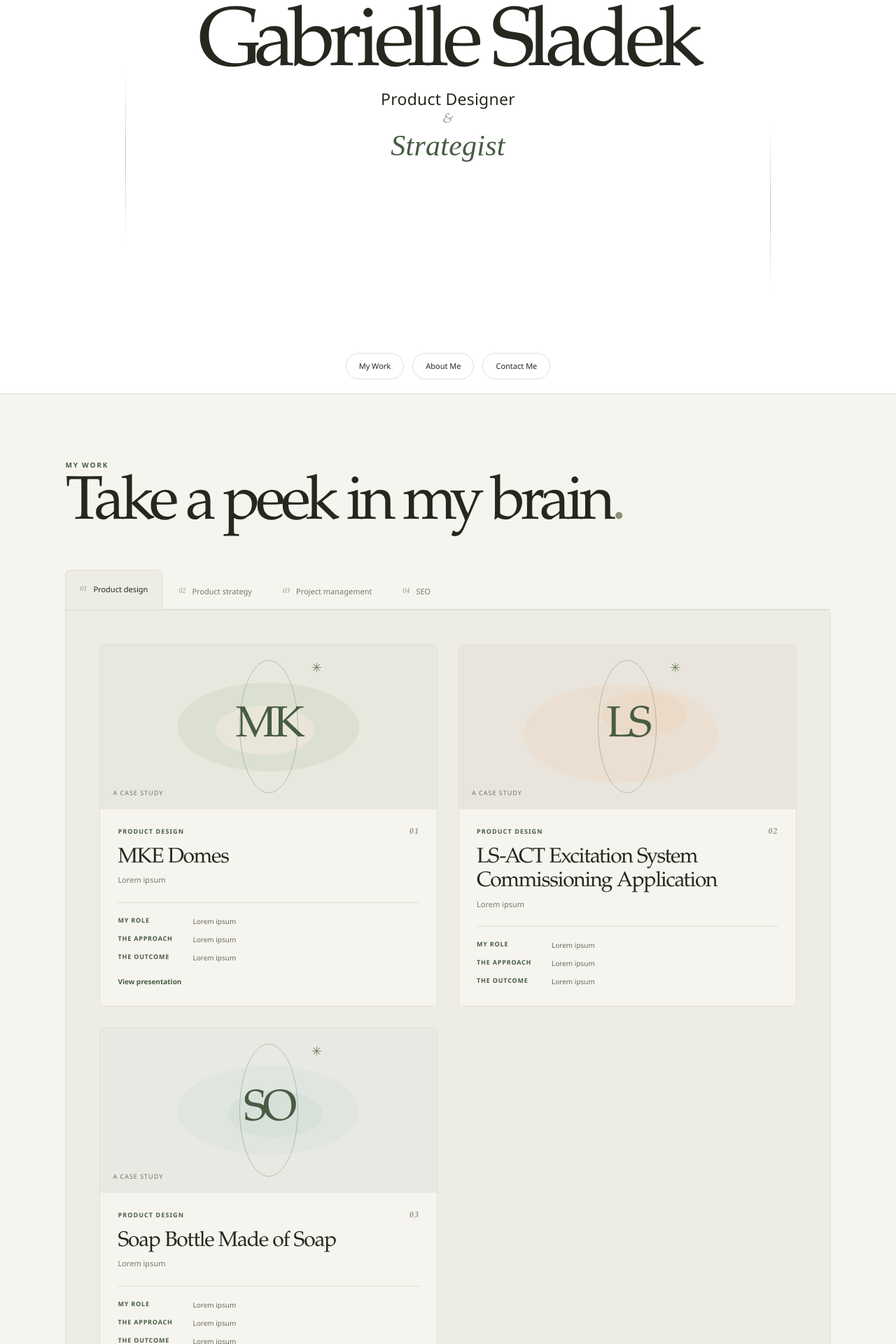
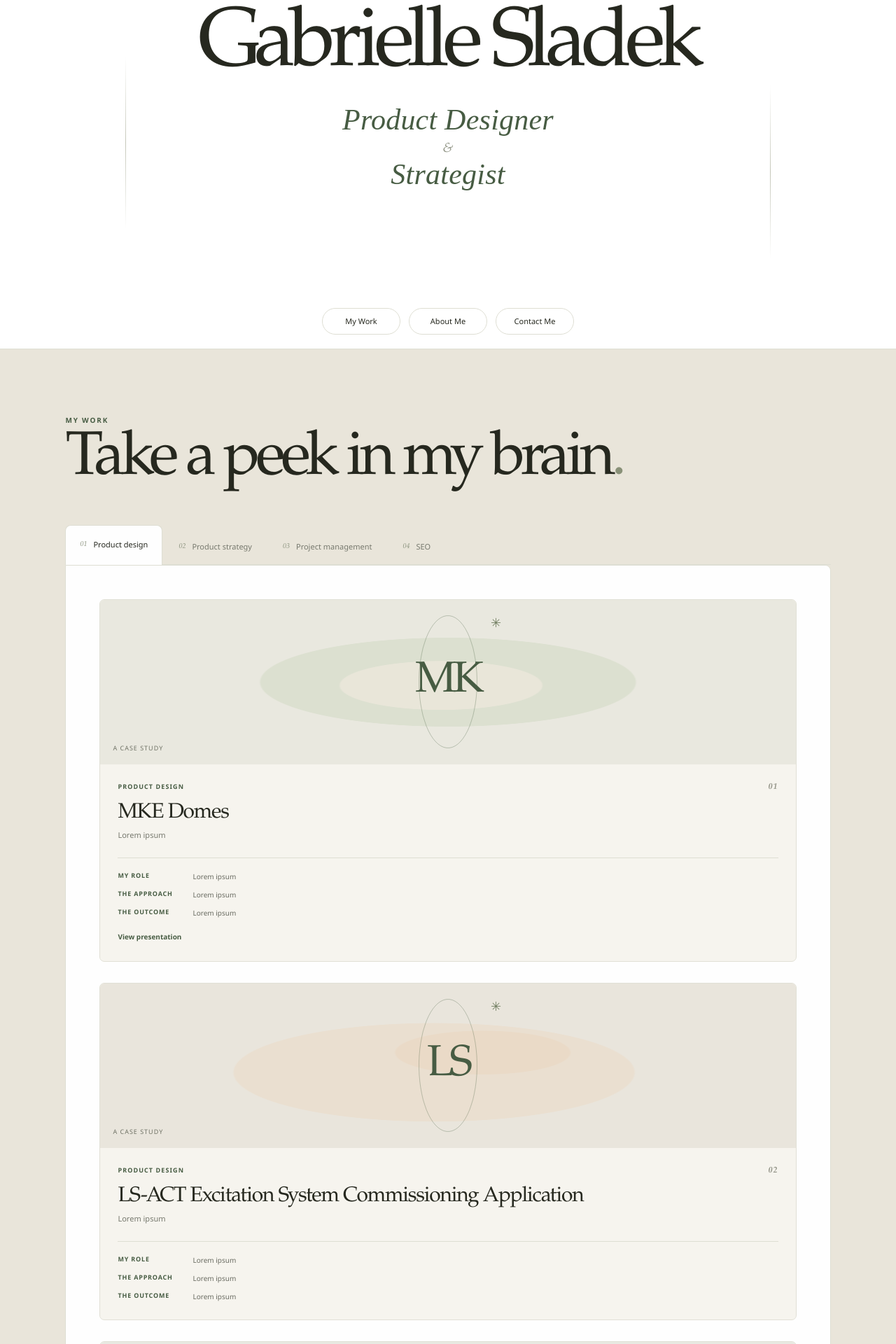
Before and after one commit to sladekg/sladekg.github.io, a Next.js app in the folder sladekg-portfolio/: page / in a window 1280 px wide. Shown: the part 160-2080 px from the top of the page at 70% size. Built offline with nearby package versions, Linux system fonts and the light colour scheme.

Commit message:
changed some light styling

```diff
--- a/sladekg-portfolio/app/globals.css
+++ b/sladekg-portfolio/app/globals.css
@@ -54,7 +54,7 @@ textarea:focus-visible {
 .hero {
   position: relative;
   display: flex;
-  min-height: calc(100svh - 156px);
+  min-height: calc(92svh - 156px);
   flex-direction: column;
   justify-content: flex-start;
   overflow: hidden;
@@ -157,6 +157,14 @@ textarea:focus-visible {
   line-height: 1.25;
 }
 
+.hero-roles > span:first-child {
+  margin-top: 18px;
+  color: var(--green);
+  font-family: "Brush Script MT", "Segoe Script", cursive;
+  font-style: italic;
+  font-weight: 400;
+}
+
 .role-ampersand {
   margin: 3px 0;
   color: #929687;
@@ -172,6 +180,10 @@ textarea:focus-visible {
   font-style: italic;
   font-weight: 400;
   line-height: 1.05;
+}
+
+.hero-roles > span:first-child {
+  font-size: clamp(28px, 3.7vw, 42px);
 }
 
 .hero-support {
@@ -209,6 +221,7 @@ textarea:focus-visible {
 }
 
 .nav-button {
+  width: 112px;
   padding: 10px 18px;
   border: 1px solid var(--line);
   border-radius: 999px;
@@ -267,7 +280,7 @@ textarea:focus-visible {
   min-height: 57px;
   margin-bottom: -1px;
   border-color: var(--line);
-  background: #eeede5;
+  background: #fefefe;
   color: var(--ink);
 }
 
@@ -281,6 +294,7 @@ textarea:focus-visible {
 .work-section {
   min-height: 68vh;
   padding: 94px 7.3vw 120px;
+  background: #e9e5da;
 }
 
 .section-heading {
@@ -316,7 +330,7 @@ textarea:focus-visible {
   padding: clamp(22px, 4vw, 48px);
   border: 1px solid var(--line);
   border-radius: 0 8px 8px;
-  background: #eeede5;
+  background: #fefefe;
 }
 
 .status-message {
@@ -353,7 +367,7 @@ textarea:focus-visible {
 
 .case-study-grid {
   display: grid;
-  grid-template-columns: repeat(2, minmax(0, 1fr));
+  grid-template-columns: minmax(0, 1fr);
   gap: 30px;
 }
 
@@ -658,7 +672,7 @@ textarea:focus-visible {
 
 .contact-section {
   padding: 96px 7.3vw 110px;
-  background: #eeede5;
+  background: #e2c4b9;
 }
 
 .contact-heading,
@@ -946,7 +960,7 @@ textarea:focus-visible {
 
 @media (max-width: 760px) {
   .hero {
-    min-height: calc(100svh - 140px);
+    min-height: calc(92svh - 140px);
     padding: 0 6vw 22px;
   }
 
@@ -999,7 +1013,8 @@ textarea:focus-visible {
   }
 
   .nav-button {
-    padding: 8px clamp(6px, 2vw, 10px);
+    width: min(112px, calc((100vw - 32px) / 3));
+    padding: 8px 4px;
     font-size: clamp(8px, 2.35vw, 10px);
   }
 
```
